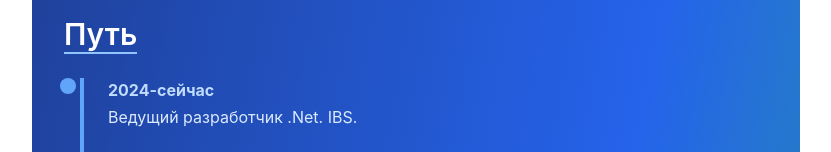
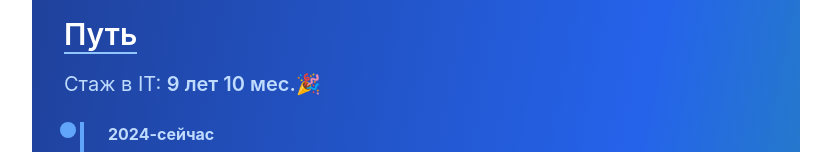
Before and after one commit to Zefirrat/my-landing, a React (Create React App) app: page / in a window 1280 px wide. Shown: the part 722-874 px from the top of the page, without its empty margins (224-1055 px from the left). Built offline with nearby package versions, Linux system fonts and the light colour scheme.

Commit message:
Add experience calculation and display in the timeline section

```diff
--- a/src/App.jsx
+++ b/src/App.jsx
@@ -26,14 +26,14 @@ const certificatesWork = [
 ];
 
 const certificatesUniversity = [
-    {title: 'Диплом. За разработку сервиса Thesis Template. 2025', src: '/certs/Image-217_16_58_5.jpg' },
-    {title: 'Благодарственное письмо. За организацию и проведение всероссийской олимпиады мастерства. 2014', src: '/certs/Image-717_16_18_23.jpg' },
-    {title: 'Свидетельство. О получении рабочей профессии "Оператор ЭВМ". 2014', src: '/certs/Image-817_16_18_23.jpg' },
-    {title: 'Диплом. 1 место в 1 туре республиканской олимпиады по Математике среди ССУЗ. 2013', src: '/certs/Image-117_16_18_23.jpg' },
-    {title: 'Диплом. 4 место в республиканской олимпиаде по Математике. 2013', src: '/certs/Image-317_16_18_23.jpg' },
-    {title: 'Диплом. Победитель в номинации "Высокий уровень Матиматической кульуры" в республиканской олимпиаде по Математике. 2013', src: '/certs/Image-417_16_18_23.jpg' },
-    {title: 'Сертификат. Курс "Углубленное изучение английского языка". 2013', src: '/certs/Image-217_16_18_23.jpg' },
-    {title: 'Статья. За отличную учебу. 2012', src: '/certs/Image-017_16_58_5.jpg' },
+    { title: 'Диплом. За разработку сервиса Thesis Template. 2025', src: '/certs/Image-217_16_58_5.jpg' },
+    { title: 'Благодарственное письмо. За организацию и проведение всероссийской олимпиады мастерства. 2014', src: '/certs/Image-717_16_18_23.jpg' },
+    { title: 'Свидетельство. О получении рабочей профессии "Оператор ЭВМ". 2014', src: '/certs/Image-817_16_18_23.jpg' },
+    { title: 'Диплом. 1 место в 1 туре республиканской олимпиады по Математике среди ССУЗ. 2013', src: '/certs/Image-117_16_18_23.jpg' },
+    { title: 'Диплом. 4 место в республиканской олимпиаде по Математике. 2013', src: '/certs/Image-317_16_18_23.jpg' },
+    { title: 'Диплом. Победитель в номинации "Высокий уровень Матиматической кульуры" в республиканской олимпиаде по Математике. 2013', src: '/certs/Image-417_16_18_23.jpg' },
+    { title: 'Сертификат. Курс "Углубленное изучение английского языка". 2013', src: '/certs/Image-217_16_18_23.jpg' },
+    { title: 'Статья. За отличную учебу. 2012', src: '/certs/Image-017_16_58_5.jpg' },
 ];
 const certificatesSchool = [
     { title: 'Кенгуру. Результаты тестирования. Хорошо. 2011', src: '/certs/Image-917_16_18_23.jpg' },
@@ -72,6 +72,18 @@ const sectionVariants = {
 
 export default function App() {
     const [activeImage, setActiveImage] = useState(null);
+
+    // Вычисление стажа
+    const start = new Date(2015, 8, 1); // сентябрь — месяц 8 (0-индексация)
+    const now = new Date();
+    let years = now.getFullYear() - start.getFullYear();
+    let months = now.getMonth() - start.getMonth();
+    if (months < 0) {
+        years--;
+        months += 12;
+    }
+    const experienceString = `${years} лет${years === 1 ? '' : years >= 2 && years <= 4 ? 'а' : ''}${months > 0 ? ` ${months} мес.` : ''}`;
+
 
     return (
         <>
@@ -116,7 +128,12 @@ export default function App() {
 
                     {/* Timeline Section */}
                     <motion.section custom={2} initial="hidden" animate="visible" variants={sectionVariants}>
-                        <h2 className="text-3xl font-semibold mb-6 border-b-2 border-blue-300 inline-block">Путь</h2>
+                        <h2 className="text-3xl font-semibold mb-2 border-b-2 border-blue-300 inline-block">Путь</h2>
+                        <div className="mb-6">
+                            <h3 className="text-xl font-normal text-blue-200 mt-2">
+                                Стаж в IT: <span className="font-semibold">{experienceString}</span>🎉
+                            </h3>
+                        </div>
                         <ol className="relative border-l-4 border-blue-400 ml-4 space-y-8">
                             {timeline.map((item, idx) => (
                                 <motion.li
```
